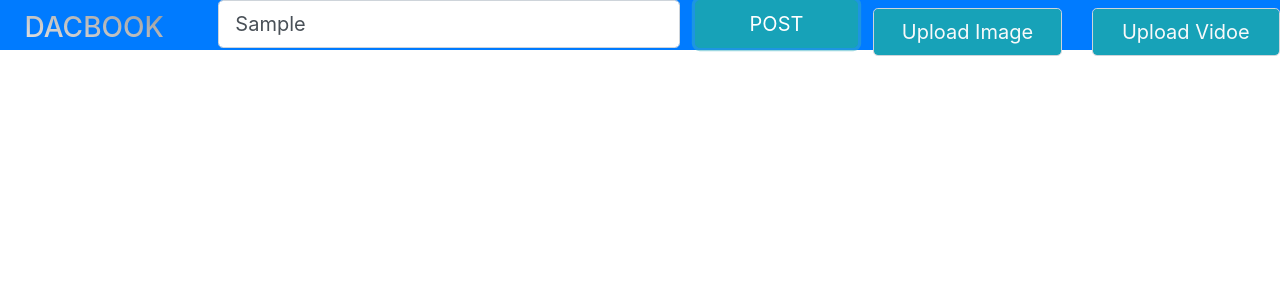
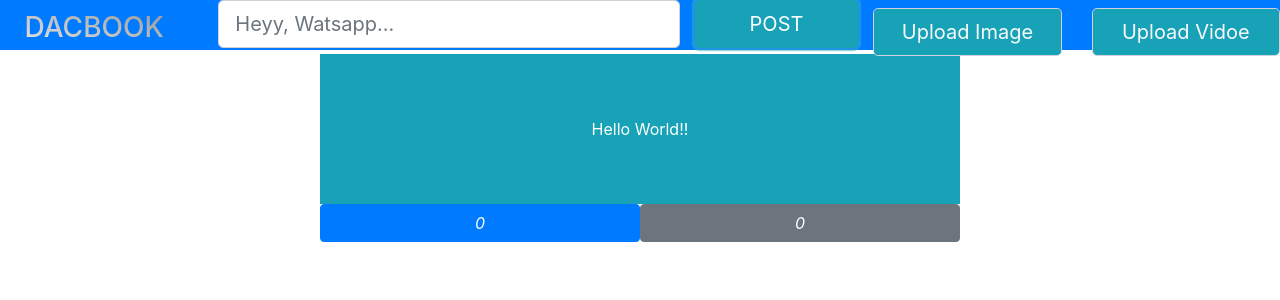
Before and after one commit to mean-js/a2http, an Angular app: page / in a window 1280 px wide. Both pictures are taken after typing "Sample" into the empty fields and a click on the button "POST". Shown: the top 300 px of the page. Built offline with nearby package versions, Linux system fonts and the light colour scheme.

Commit message:
post content.

```diff
--- a/src/app/app.component.html
+++ b/src/app/app.component.html
@@ -3,15 +3,15 @@
   <!-- NAV BAR-->
   <div class="row fixed-top bg-primary" style="height: 50px;">
     <div class="col-sm-2 h3 make-center text-light title">
-      DACBOOK
+      {{title}}
     </div>
 
     <div class="col-sm-6">
         <div class="form-group row">
             <div class="col-sm-9">
-              <input type="text" class="form-control form-control-lg" id="colFormLabelLg" placeholder="Whatsapp..">
+              <input type="text" class="form-control form-control-lg" [(ngModel)]="post" [placeholder]="postLabel">
             </div>
-            <button type="button" class="col-sm-3 btn btn-info btn-lg">POST</button>
+            <button type="button" class="col-sm-3 btn btn-info btn-lg" (click)="postContent()">POST</button>
         </div>
     </div>
 
@@ -39,7 +39,7 @@
 
         <!--TEXT -->
         <div  class="mt-1" *ngFor="let item of postItemList">
-            <div *ngIf="item.type == 'post'" class="row bg-info" style="height: 150px">
+            <div *ngIf="item.type == 'text'" class="row bg-info" style="height: 150px">
                     <div class="col-sm-12 make-center text-white">
                         Hello World!!
                     </div>
--- a/src/app/app.component.ts
+++ b/src/app/app.component.ts
@@ -6,5 +6,16 @@ import { Component } from '@angular/core';
   styleUrls: ['./app.component.css']
 })
 export class AppComponent {
-  title = 'app';
+  public title: string = 'DACBOOK';
+  public postLabel: string = 'Heyy, Watsapp...';
+  public post: string = '';
+
+  public postItemList: any[] = [];
+
+  postContent() {
+    const newPost = {'post' : this.post, 'type': 'text'};
+    this.postItemList.push(newPost);
+
+    this.post = '';
+  }
 }
--- a/src/app/app.module.ts
+++ b/src/app/app.module.ts
@@ -1,5 +1,6 @@
 import { BrowserModule } from '@angular/platform-browser';
 import { NgModule } from '@angular/core';
+import { FormsModule } from '@angular/forms';
 
 
 import { AppComponent } from './app.component';
@@ -10,7 +11,8 @@ import { AppComponent } from './app.component';
     AppComponent
   ],
   imports: [
-    BrowserModule
+    BrowserModule,
+    FormsModule
   ],
   providers: [],
   bootstrap: [AppComponent]
--- a/tslint.json
+++ b/tslint.json
@@ -61,7 +61,7 @@
     "no-empty-interface": true,
     "no-eval": true,
     "no-inferrable-types": [
-      true,
+      false,
       "ignore-params"
     ],
     "no-misused-new": true,
```
